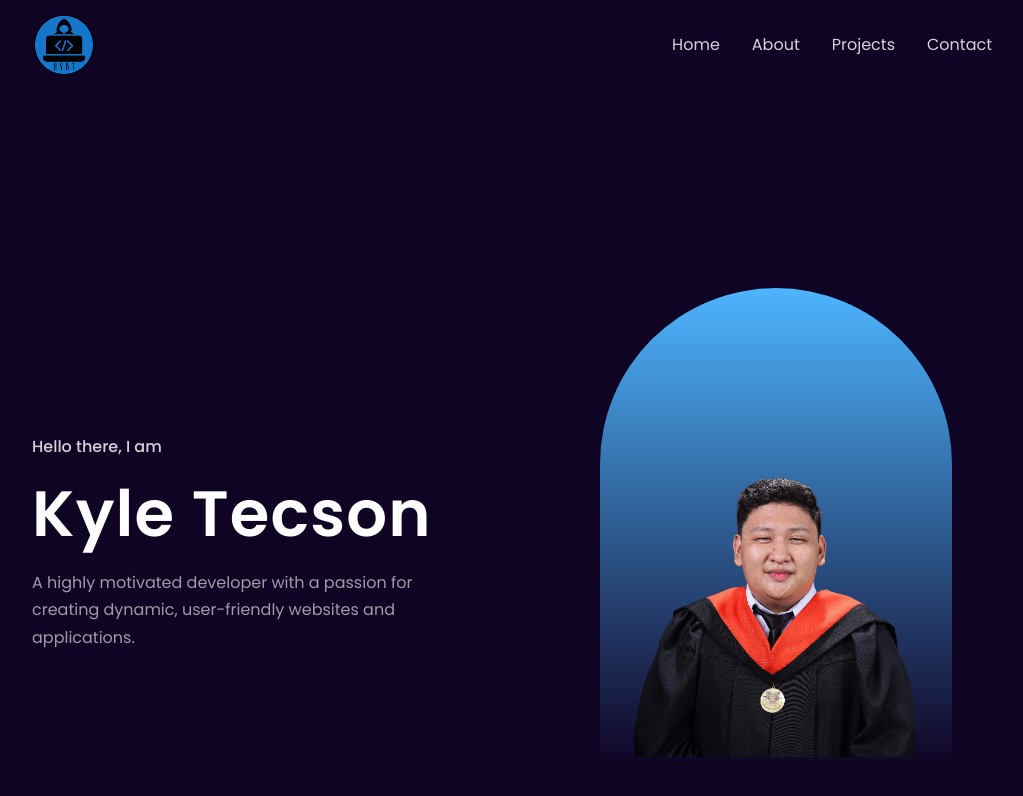
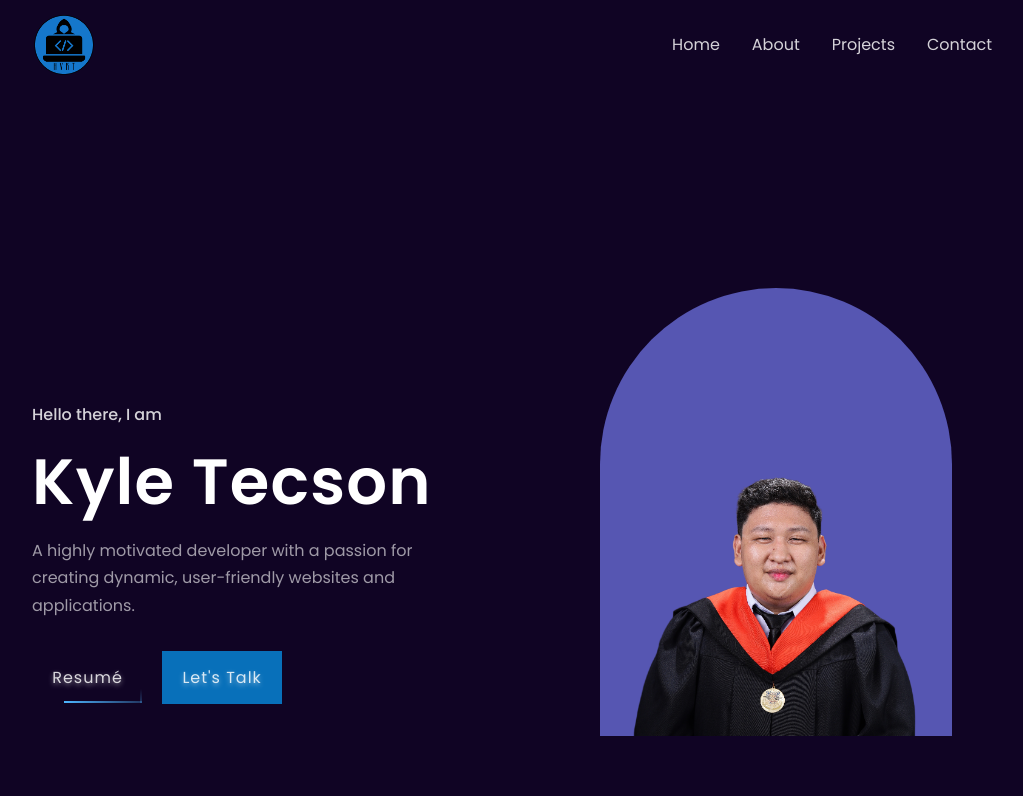
Before and after one commit to Endenxu/hvktecson, a React (Create React App) app: page / in a window 1280 px wide. Shown: the top 796 px of the page, without its empty margins (128-1151 px from the left). Built offline with nearby package versions, Linux system fonts and the light colour scheme.

Commit message:
for pre deployment

```diff
--- a/src/components/header/header.css
+++ b/src/components/header/header.css
@@ -94,9 +94,9 @@
 
 /* ============= IMAGE =============== */
 .header__me-image {
-    background: linear-gradient(var(--primary-color), transparent);
+    background: rgb(86, 86, 178);
     width: 22rem;
-    height: 30rem;
+    height: 28rem;
     margin: 4rem auto 0 auto;
     border-radius: 12rem 12rem 0 0;
     padding: 5rem 1.5rem 1.5rem 1.5rem;
```
